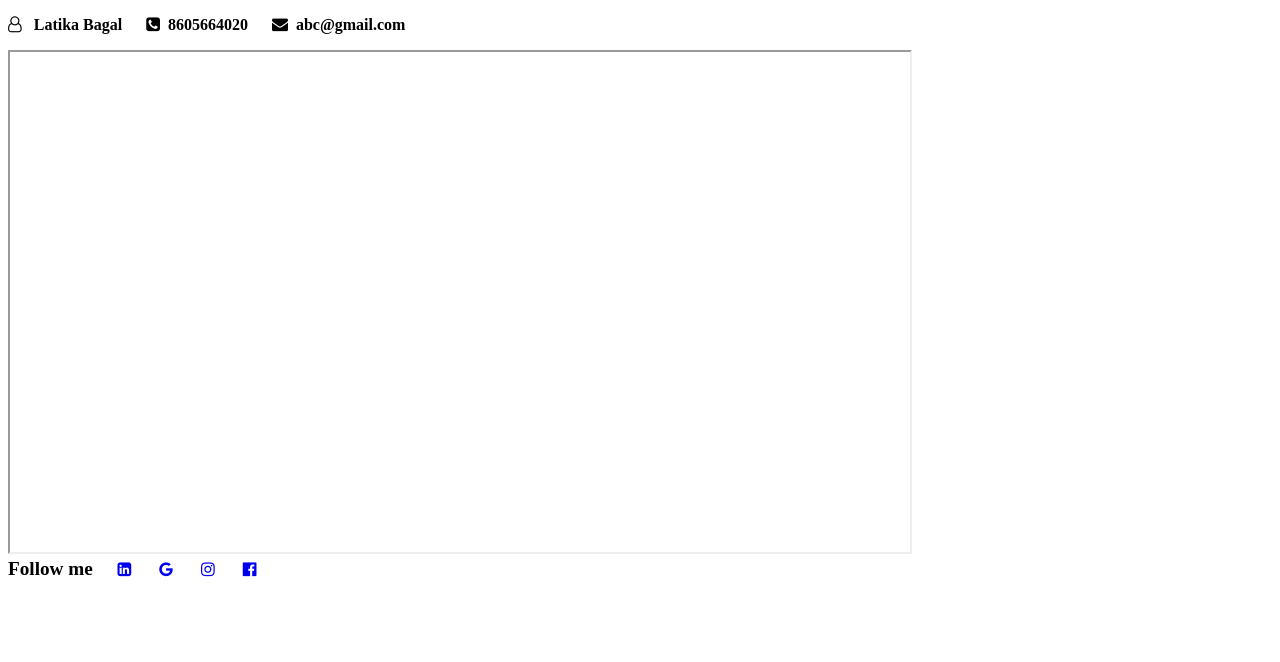
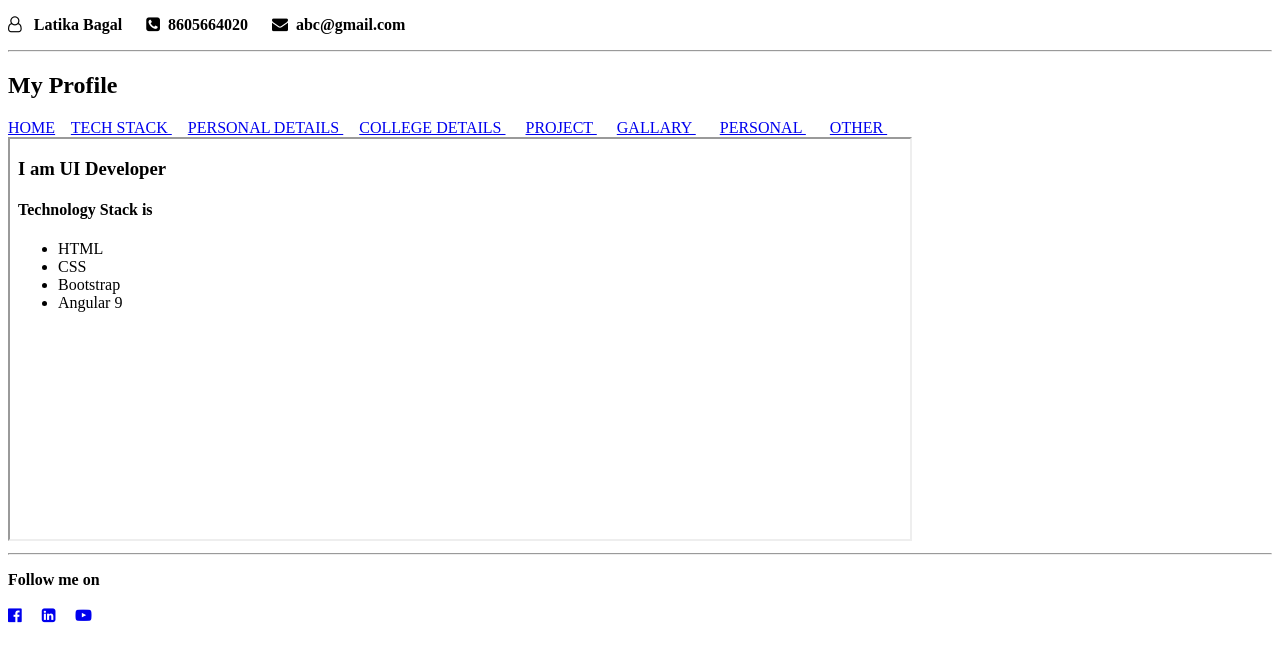
Before and after one commit to latikaBagal/MyProfile, a plain HTML site: page index.html in a window 1280 px wide. Drawn offline with Linux system fonts and the light colour scheme.

Commit message:
Add home.html
Add home.html

```diff
--- /dev/null
+++ b/home.html
@@ -0,0 +1,20 @@
+<!DOCTYPE html>
+<html>
+    <head>
+    <title> Home Page </title>
+    </head>
+    <body>
+        <h3> I am UI Developer  </h3>
+
+        <h4> Technology Stack is </h4>
+
+             <ul>
+                <li>HTML</li>
+                <li>CSS</li>
+                <li>Bootstrap</li>
+                <li>Angular 9</li>
+            </ul>
+
+    </body>
+
+</html>
--- a/index.html
+++ b/index.html
@@ -2,38 +2,50 @@
 <html>
 
 <head>
-    <title> My Profile </title>
+    <title>Index Page</title>
     <link rel="stylesheet" href="https://cdnjs.cloudflare.com/ajax/libs/font-awesome/4.7.0/css/font-awesome.min.css">
 </head>
 
 <body>
+
     <header>
-        <p><strong> <i class="fa fa-user-o" aria-hidden="true"></i> &nbsp; Latika Bagal
-            </strong>&nbsp;&nbsp;&nbsp;&nbsp;
-            <strong><i class="fa fa-phone-square" aria-hidden="true"></i> &nbsp;8605664020</strong>
-            &nbsp;&nbsp;&nbsp;&nbsp;
-            <strong><i class="fa fa-envelope" aria-hidden="true"></i> &nbsp;abc@gmail.com</strong>
+        <p><strong> <i class="fa fa-user-o" aria-hidden="true"></i> &nbsp; Latika Bagal &nbsp;&nbsp;&nbsp;&nbsp;
+            <i class="fa fa-phone-square" aria-hidden="true"></i> &nbsp;8605664020 &nbsp;&nbsp;&nbsp;&nbsp;
+
+            <i class="fa fa-envelope" aria-hidden="true"></i> &nbsp;abc@gmail.com
+
+            </strong>
+            <hr>
         </p>
-    </header>
-    <iframe name="My_Frame" width="900px" height="500px"></iframe>
+         </header>
+         <h2> My Profile </h2>
+
+    <nav>
+        <a href="home.html" target="my_frame" width="600" height="300">HOME</a>&nbsp;&nbsp;&nbsp;
+        <a href="techStack.html" target="my_frame">TECH STACK </a>&nbsp;&nbsp;&nbsp;
+        <a href="personalDetails.html" target="my_frame">PERSONAL DETAILS </a>&nbsp;&nbsp;&nbsp;
+        <a href="collegeDetails.html "> COLLEGE DETAILS  </a> &nbsp; &nbsp;&nbsp;
+        <a href="project.html"> PROJECT </a> &nbsp; &nbsp;&nbsp;
+        <a href="gallary.html"> GALLARY </a> &nbsp; &nbsp;&nbsp;&nbsp;
+        <a href="personal.html"> PERSONAL </a> &nbsp; &nbsp;&nbsp;&nbsp;
+        <a href="other"> OTHER </a> &nbsp; &nbsp;&nbsp;
+    </nav>
+
+    <iframe name="my_frame" src="home.html" width="900px" height="400px">
+    </iframe>
+    <hr>
     <footer>
-        <div>
+        <p>
+            <strong> Follow me on </strong> <br><br>
+            <a href="https://www.facebook.com/" target="_blank"> <i class="fa fa-facebook-official" aria-hidden="true"></i></a>
+            &nbsp;&nbsp;&nbsp;
+            <a href="https://in.linkedin.com/" target="_blank"> <i class="fa fa-linkedin-square" aria-hidden="true" ></i></a>
+            &nbsp;&nbsp;&nbsp;
+            <a href="https://www.youtube.com/" target="_blank"><i class="fa fa-youtube-play" aria-hidden="true"></i></a>
+        </p>
 
-           <big><strong> Follow me </strong></big>  &nbsp;&nbsp;&nbsp;&nbsp;
-            <a href="https://in.linkedin.com/" target="_blank"> <i class="fa fa-linkedin-square "
-                    aria-hidden="true"></i></a>
-            &nbsp;&nbsp;&nbsp;&nbsp;&nbsp;
-            <a href="https://www.google.com/" target="_blank"> <i class="fa fa-google" aria-hidden="true"></i></a>
-            &nbsp;&nbsp;&nbsp;&nbsp;&nbsp;
-            <a href="https://www.instagram.com/accounts/login/" target="_blank"> <i class="fa fa-instagram"
-                    aria-hidden="true"></i></a>
-            &nbsp;&nbsp;&nbsp;&nbsp;&nbsp;
-            <a href="https://www.facebook.com/" target="_blank"> <i class="fa fa-facebook-official "
-                    aria-hidden="true"></i></a>
-            <a href="https://in.linkedin.com/" target="_blank"> </a>
+    </footer>
 
-    </div>
-    </footer>
+
 </body>
-
 </html>
```
Also changed, not shown: 1 other file.
